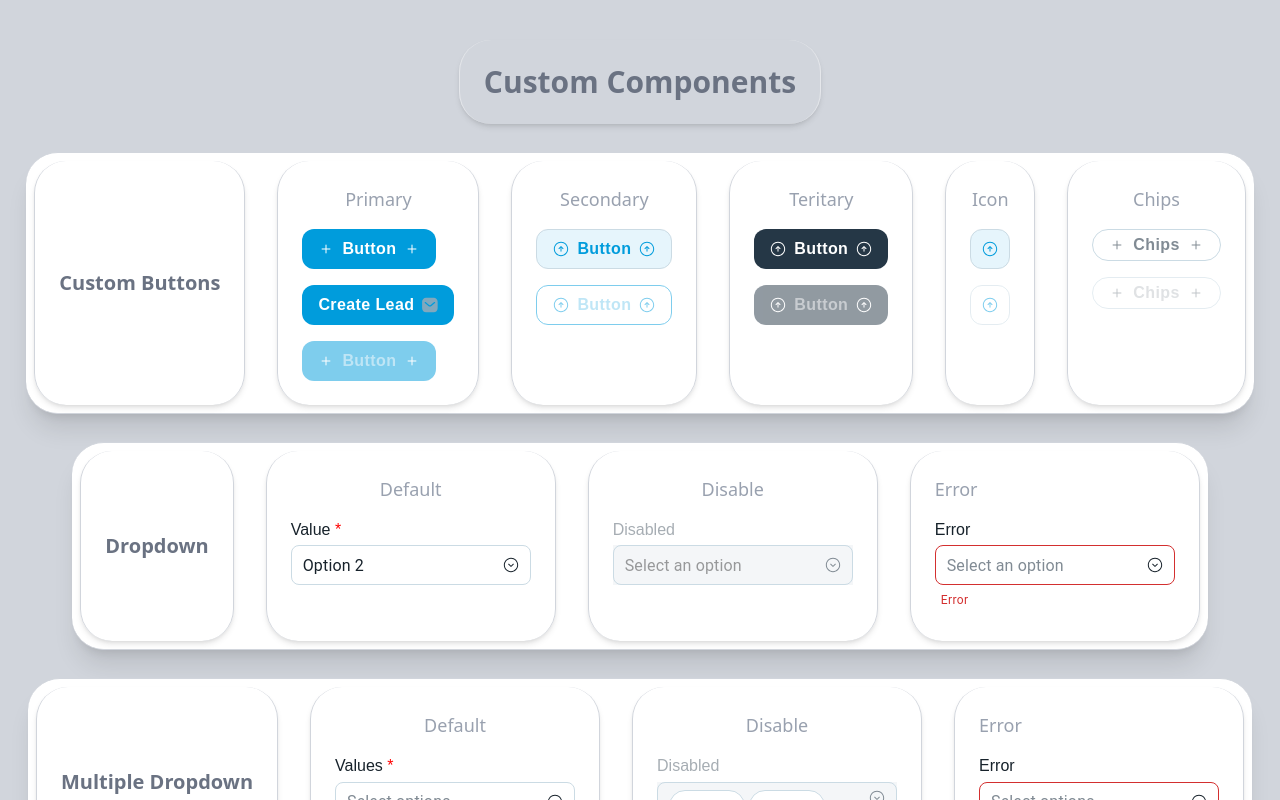
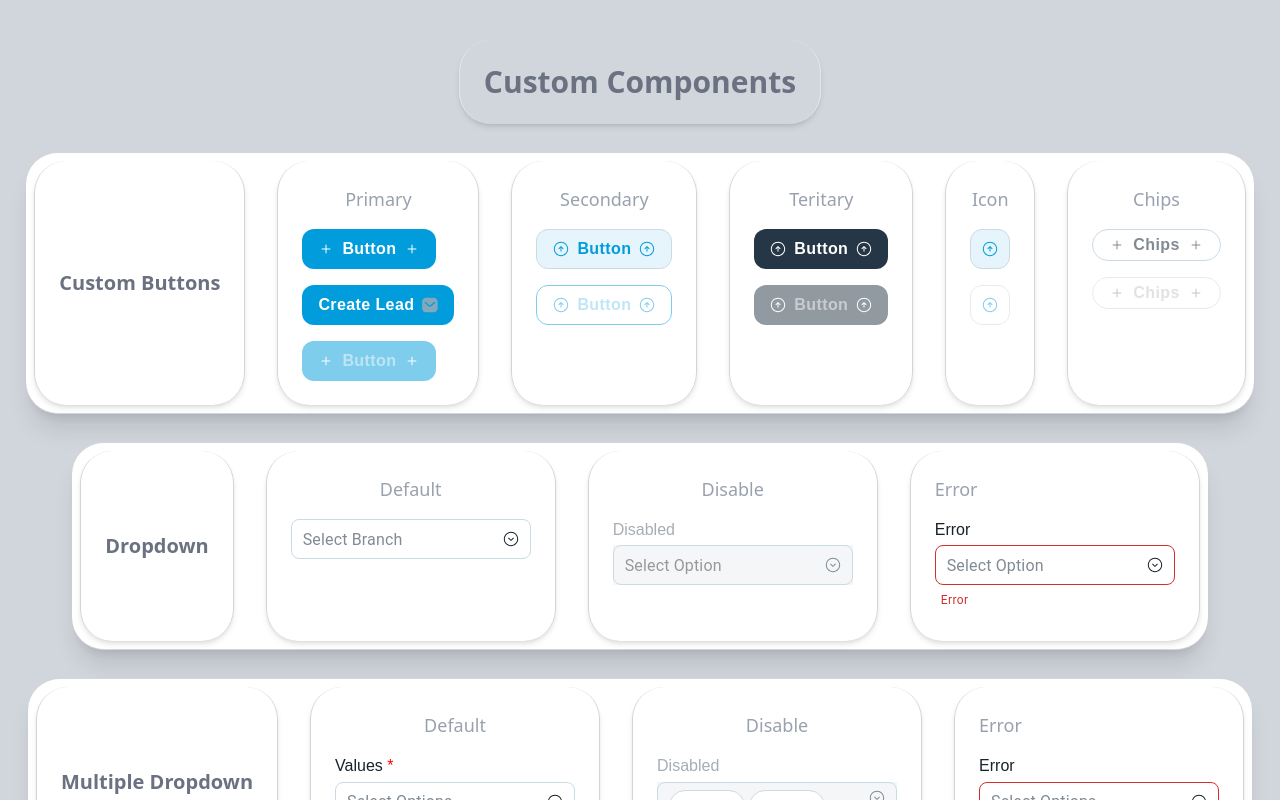
Before and after one commit to avnashv/reusable-components, a React (Vite) app: page / in a window 1280 px wide. Shown: the top 800 px of the page. Built offline with nearby package versions, Linux system fonts and the light colour scheme.

Commit message:
dropdown updated

```diff
--- a/src/App.jsx
+++ b/src/App.jsx
@@ -197,18 +197,29 @@ function App() {
 
         <div className="flex flex-col gap-4 text-left border-r-1 border-l-1 p-6 border-gray-300 rounded-4xl shadow-md">
           <h4 className="text-lg text-center text-gray-400">Default</h4>
-          <CustomDropdown label="Value" options={["Option 1", "Option 2", "Option 3"]} required={true} initialValue="Option 2" //  Pre-selects "Option 2"
+          {/* <CustomDropdown  options={["Option 1 4567", "Option 2", "Option 3"]} required={true}
+          placeHolder="Select Option"
+          /> */}
+          <CustomDropdown
+            options={[
+              { name: "Kochi Leads", count: 8467 },
+              { name: "Mumbai Leads", count: 5321 },
+              { name: "Delhi Leads", count: 6789 }
+            ]}
+            required={true}
+            placeHolder="Select Branch"
           />
+
         </div>
 
         <div className="flex flex-col gap-4 text-left border-r-1 border-l-1 p-6 border-gray-300 rounded-4xl shadow-md">
           <h4 className="text-lg text-center text-gray-400">Disable</h4>
-          <CustomDropdown label="Disabled" options={["Option 1", "Option 2", "Option 3"]} disabled />
+          <CustomDropdown label="Disabled" options={["Option 1", "Option 2", "Option 3"]} disabled placeHolder="Select Option" />
         </div>
 
         <div className="flex flex-col gap-4 text-left border-r-1 border-l-1 p-6 border-gray-300 rounded-4xl shadow-md">
           <h4 className="text-lg text-gray-400">Error</h4>
-          <CustomDropdown label="Error" options={["Option 1", "Option 2", "Option 3"]} errorMessage={"Error"} />
+          <CustomDropdown label="Error" options={["Option 1", "Option 2", "Option 3"]} errorMessage={"Error"} placeHolder="Select Option" />
         </div>
 
       </div>
@@ -228,6 +239,7 @@ function App() {
             options={["sample", "chips", "hello", "Option 4", "Option 5", "Option 6"]}
             required={true}
             multiple={true}
+            placeHolder="Select Options"
           />
         </div>
 
@@ -237,12 +249,14 @@ function App() {
             options={["Option 1", "Option 2", "Option 3", "Option 4", "Option 5", "Option 6"]}
             multiple={true}
             initialValue={["Option 1", "Option 3"]}
+            placeHolder="Select Options"
             disabled />
         </div>
 
         <div className="flex flex-col gap-4 text-left border-r-1 border-l-1 p-6 border-gray-300 rounded-4xl shadow-md">
           <h4 className="text-lg text-gray-400">Error</h4>
-            <CustomDropdown label="Error" options={["Option 1", "Option 2", "Option 3", "Option 4", "Option 5", "Option 6"]} errorMessage={"Error Message"} multiple={true} />
+          <CustomDropdown label="Error" options={["Option 1", "Option 2", "Option 3", "Option 4", "Option 5", "Option 6"]} errorMessage={"Error Message"} multiple={true}
+            placeHolder="Select Options" />
         </div>
 
       </div>
--- a/src/components/customDropDown/customDropDown.jsx
+++ b/src/components/customDropDown/customDropDown.jsx
@@ -13,6 +13,7 @@ const CustomDropdown = ({
   initialValue = "",
   multiple = false,
   onChange,
+  placeHolder
 }) => {
   const [value, setValue] = useState(multiple ? (Array.isArray(initialValue) ? initialValue : []) : initialValue);
 
@@ -25,7 +26,6 @@ const CustomDropdown = ({
   const handleDelete = (itemToDelete) => (event) => {
     event.stopPropagation();
     const newValue = value.filter((item) => item !== itemToDelete);
-    // console.log("Deleting:", itemToDelete, "New value:", newValue);
     setValue(newValue);
     if (onChange) onChange(newValue);
   };
@@ -34,16 +34,14 @@ const CustomDropdown = ({
     <img
       src={disabled ? ArrowIconDisable : ArrowIconActive}
       alt="Dropdown Icon"
-      style={{
-        width: 16,
-        height: 16,
-            }}
+      style={{ width: 16, height: 16 }}
     />
   );
 
   return (
-    <div style={{ display: "flex", flexDirection: "column" }}>
-            {/* Label outside the select box */}
+    <div id="dropdown-container" style={{ position: "relative", display: "flex", flexDirection: "column" }}>
+      {/* Label */}
+      {label && (
         <label
           style={{
             fontFamily: "Proxima Nova, sans-serif",
@@ -51,12 +49,13 @@ const CustomDropdown = ({
             fontSize: "16px",
             lineHeight: "140%",
             letterSpacing: "0%",
-                    color: disabled ? "#A6ADB3" : "#17222B", // Gray when disabled
+            color: disabled ? "#A6ADB3" : "#17222B",
             marginBottom: "4px",
           }}
         >
           {label} {required && <span style={{ color: "red" }}>*</span>}
         </label>
+      )}
 
       {/* Select Box */}
       <FormControl
@@ -109,41 +108,54 @@ const CustomDropdown = ({
           onChange={handleChange}
           displayEmpty
           multiple={multiple}
-          IconComponent={CustomArrowIcon} //  Custom Arrow
+          IconComponent={CustomArrowIcon}
+          MenuProps={{
+            disablePortal: true,
+            container: document.getElementById("dropdown-container"), // Ensure this ID exists in your DOM
+            anchorOrigin: {
+              vertical: "bottom",
+              horizontal: "left",
+            },
+            transformOrigin: {
+              vertical: "top",
+              horizontal: "left",
+            },
+            PaperProps: {
+              style: {
+                marginTop: 8, // Space between select box and dropdown
+              },
+            },
+          }}
+
           sx={{
             color: (multiple ? value.length > 0 : value) ? "#17222B" : "#818B94",
             backgroundColor: "#FFFFFF",
-            // More specific override for icon visibility
             "& .MuiSelect-icon": {
               display: "block !important",
               right: 8,
             },
-            // Ensure the entire root is clickable
-            "& .MuiOutlinedInput-root": {
-              pointerEvents: disabled ? "none" : "auto",
-            },
           }}
           renderValue={(selected) => {
             if (multiple && Array.isArray(selected) && selected.length === 0) {
-              return "Select options";
+              return placeHolder;
             }
             if (!multiple && !selected) {
-              return "Select an option";
+              return placeHolder;
             }
+
             if (multiple) {
               return (
                 <div style={{ display: "flex", flexWrap: "wrap", gap: 4 }}>
-                  {selected.map((item) => (
+                  {selected.map((item) => {
+                    const option =
+                      options.find((opt) => (typeof opt === "object" ? opt.name === item : opt === item)) || item;
+                    return (
                       <Chip
-                      key={item}
-                      label={item}
-                      onDelete={disabled ? undefined : handleDelete(item)}
+                        key={typeof option === "object" ? option.name : option}
+                        label={typeof option === "object" ? `${option.name} (${option.count || 0})` : option}
+                        onDelete={disabled ? undefined : handleDelete(typeof option === "object" ? option.name : option)}
                         deleteIcon={
-                        <img
-                          src={CloseCircle}
-                          alt="Close"
-                          style={{ width: 16, height: 16 }}
-                        />
+                          <img src={CloseCircle} alt="Close" style={{ width: 16, height: 16 }} />
                         }
                         onMouseDown={(event) => event.stopPropagation()}
                         sx={{
@@ -151,26 +163,69 @@ const CustomDropdown = ({
                           border: "1px solid #CBDBE4",
                           backgroundColor: "#FFFFFF",
                           color: "#17222B",
-                        "& .MuiChip-deleteIcon": {
-                          display: disabled ? "none" : "block",
-                        },
                           padding: "0px",
                           margin: 0,
                         }}
                       />
-                  ))}
+                    );
+                  })}
                 </div>
               );
             }
-            return selected; // Single-select
+
+            const selectedOption =
+              options.find((opt) => (typeof opt === "object" ? opt.name === selected : opt === selected)) || selected;
+            return (
+              <div style={{ display: "flex", alignItems: "center", gap: "8px" }}>
+                <span
+                  style={{
+                    fontFamily: "Proxima Nova, sans-serif",
+                    fontWeight: 400,
+                    fontSize: "16px",
+                    lineHeight: "140%",
+                    letterSpacing: "0%",
+                    verticalAlign: "middle",
+                    color: "#17222B",
+                  }}
+                >
+                  {typeof selectedOption === "object" ? selectedOption.name : selectedOption}
+                </span>
+                {typeof selectedOption === "object" && selectedOption.count !== undefined && (
+                  <span
+                    style={{
+                      background: "#009CDC",
+                      color: "white",
+                      width: 50,
+                      height: 22,
+                      gap: 8,
+                      borderRadius: 999,
+                      padding: "4px 8px",
+                      fontSize: "14px",
+                      display: "flex",
+                      alignItems: "center",
+                      justifyContent: "center",
+                    }}
+                  >
+                    {selectedOption.count.toLocaleString()}
+                  </span>
+                )}
+              </div>
+
+
+            );
           }}
         >
           <MenuItem value="" disabled>
-         {multiple ? "Select options" : "Select an option"}
+            {placeHolder}
           </MenuItem>
           {options.map((option) => (
-            <MenuItem key={option} value={option}>
-              {option}
+            <MenuItem key={typeof option === "object" ? option.name : option} value={typeof option === "object" ? option.name : option}>
+              <div style={{ display: "flex", justifyContent: "space-between", width: "100%" }}>
+                <span>{typeof option === "object" ? option.name : option}</span>
+                {typeof option === "object" && option.count !== undefined && (
+                  <span style={{ fontWeight: "bold" }}>{option.count.toLocaleString()}</span>
+                )}
+              </div>
             </MenuItem>
           ))}
         </Select>
@@ -187,7 +242,6 @@ const CustomDropdown = ({
               display: "flex",
               alignItems: "center",
               justifyContent: "flex-start",
-              boxSizing: "border-box",
               margin: 0,
             }}
           >
```
Lines whose indentation alone changed are shown as unchanged.
